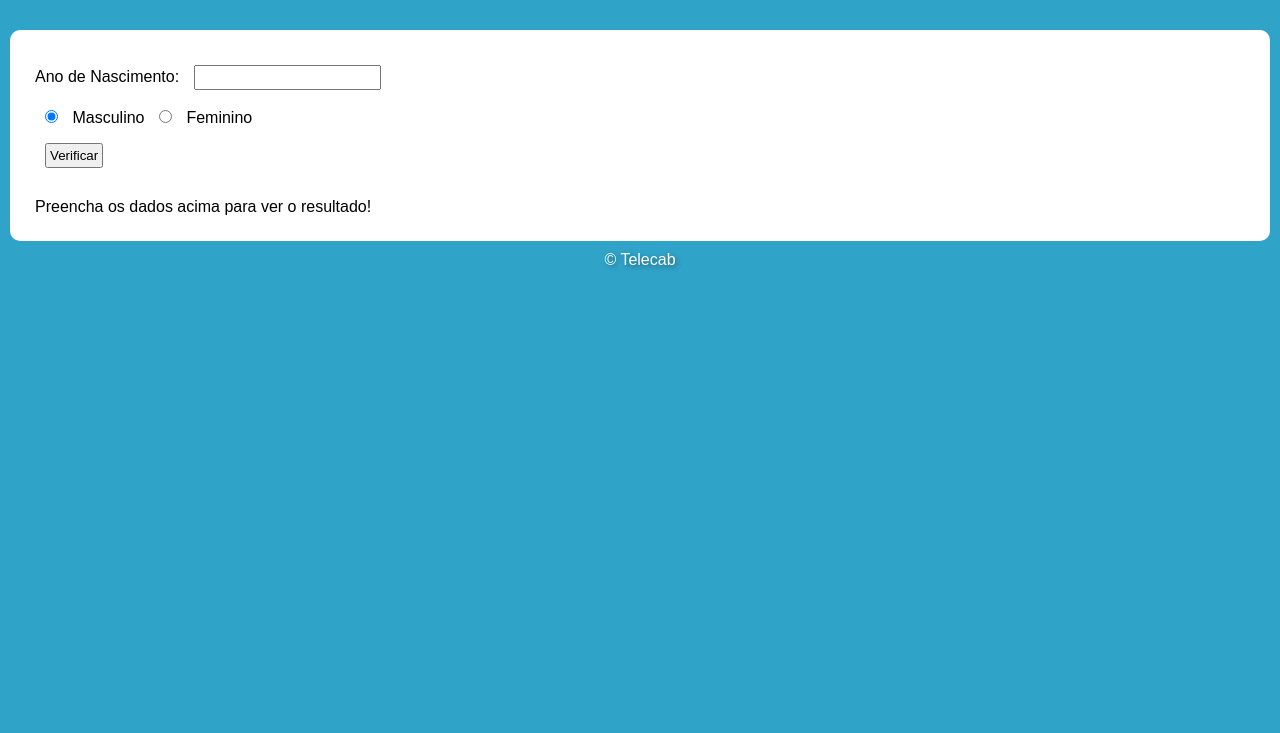
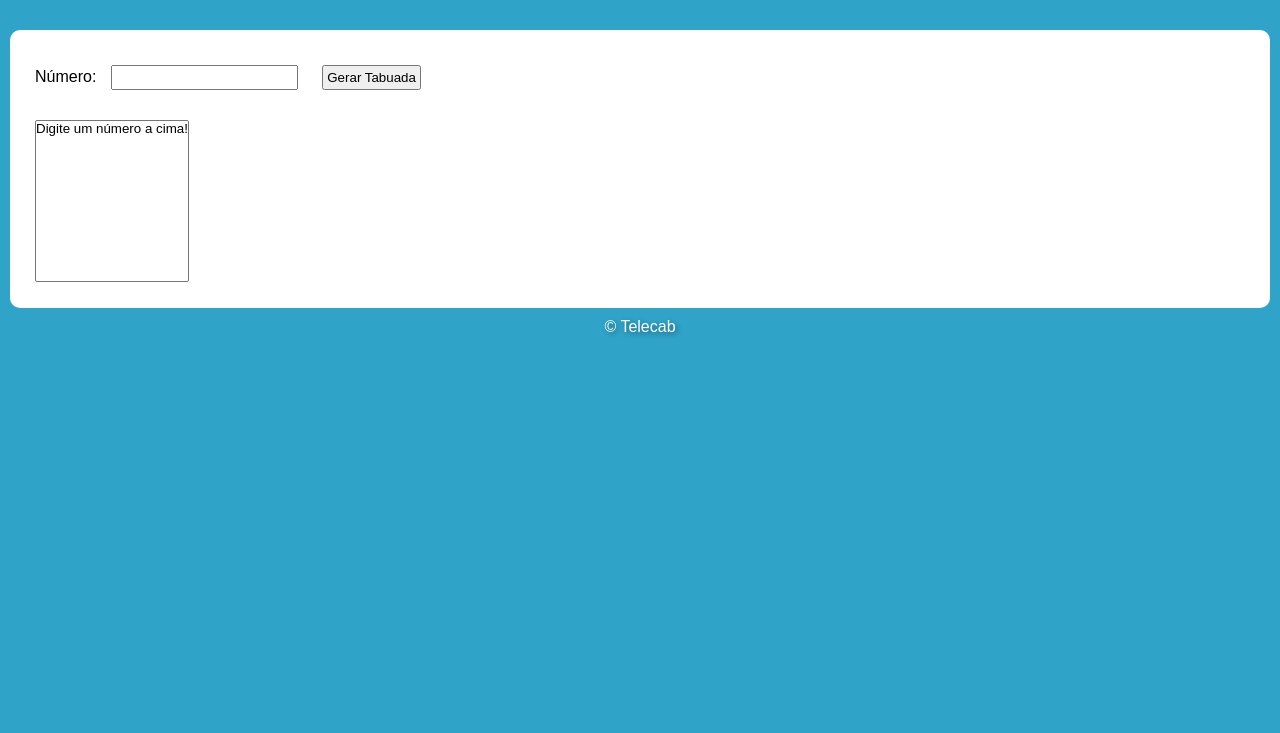
Before and after one commit to EstevaoFernande744/JavaScript, a plain HTML site: page Exercicios/ex014/index.html in a window 1280 px wide. Shown: the part 67-800 px from the top of the page. Drawn offline with Linux system fonts and the light colour scheme.

Commit message:
with for ex014

```diff
--- a/Exercicios/ex014/index.html
+++ b/Exercicios/ex014/index.html
@@ -4,33 +4,25 @@
     <meta charset="UTF-8">
     <meta name="viewport" content="width=device-width, initial-scale=1.0">
     <link rel="stylesheet" href="estilo/style.css">
-    <title>Reconhecedor de Idade</title>
+    <title>Tabuada</title>
 </head>
 <body>
     <header>
-        <h1>Verificador de Idade</h1>
+        <h1>Tabuada</h1>
     </header>
     <section>
 
-        <div id="msg">
-            <p>Ano de Nascimento:
-                <input type="number" name="txtano" id="itxtano">
+        <div id="seletor">
+            <p>Número:
+                <input type="number" name="num" id="inum">
+                <input type="button" value="Gerar Tabuada" onclick="tabuada()">
             </p>
-
-            <p>
-                <input type="radio" name="radsex" id="m" checked>
-                <label for="m">Masculino</label>
-                <input type="radio" name="radsex" id="f">
-                <label for="f">Feminino</label>
-            </p>
-
-            <input type="button" value="Verificar" onclick="verificar()">
 
         </div>
 
         <div id="res">
 
-            <p>Preencha os dados acima para ver o resultado!</p>
+            <select name="tabuada" id="selctab" size="10"><option value="o.inicio">Digite um número a cima!</option></select>
 
         </div>
 
--- a/Exercicios/ex014/script/script001.js
+++ b/Exercicios/ex014/script/script001.js
@@ -1,50 +1,33 @@
-function verificar() {
-    var data = new Date()
-    var ano = data.getFullYear()
-    var fano = window.document.getElementById('itxtano')
-    var res = window.document.querySelector('div#res')
+function tabuada() {
+    let numb = document.getElementById('inum')
+    let tab = document.getElementById('selctab')
 
-    if (Number(fano.value).length == 0 || Number(fano.value) > ano) {
-        window.alert('[ERRO] Verifique os dados e tente novamente!')
+   /*  if(numb.value.length == 0) {
+        window.alert('Por favor, digite um número!')
     } else {
-        var fsex = window.document.getElementsByName('radsex')
-        var idade = ano - Number(fano.value)
-        var genero = ``
-        var img = window.document.createElement('img')
-        img.setAttribute('id', 'foto')
-        if (fsex[0].checked) {
-            genero = 'Homem'
-            if(idade >= 0 && idade < 5) {
-                img.setAttribute('src', 'imagens/hbebe.png')
-            } else if (idade < 14 ) {
-                img.setAttribute('src', 'imagens/hcrianca.png')
-            } else if (idade < 18) {
-                img.setAttribute('src', 'imagens/hjovem.png')
-            } else if (idade < 50) {
-                img.setAttribute('src', 'imagens/hadulto.png')
+        let n = Number(numb.value)
+        let c = 1
+        tab.innerHTML = ''
+        while (c <= 10){
+            let item = document.createElement('option')
+            item.text = `${n} x ${c} = ${n*c}`
+            item.value = `tab${c}`
+            tab.appendChild(item)
+            c++
+        }
+        */
+
+        if(numb.value.length == 0 ){ //programa com for
+                window.alert('Por favor, digite um número!')
             } else {
-                img.setAttribute('src', 'imagens/hidoso.png')
+                 tab.innerHTML = ''
+        for(let c = 1; c <= 10; c++){
+                let n = Number(numb.value)
+                let item = document.createElement('option')
+                item.text = `${n} x ${c} = ${n*c}`
+                tab.value = `tab${c}`
+                tab.appendChild(item)
             }
 
-        } else if (fsex[1].checked) {
-            genero = 'Mulher'
-            if(idade >= 0 && idade < 5) {
-                img.setAttribute('src', 'imagens/mbebe.png')
-            } else if (idade < 14 ) {
-                img.setAttribute('src', 'imagens/mcrianca.png')
-            } else if (idade < 18) {
-                img.setAttribute('src', 'imagens/mjovem.png')
-            } else if (idade < 50) {
-                img.setAttribute('src', 'imagens/madulta.png')
-            } else {
-                img.setAttribute('src', 'imagens/midoso.png')
-            }
-
-        }
-        res.style.textAlign ='center'
-        res.innerHTML = `Detectamos que você é um(a) ${genero} com ${idade} anos.`
-        res.appendChild(img)
     }
-
-
 }
```
